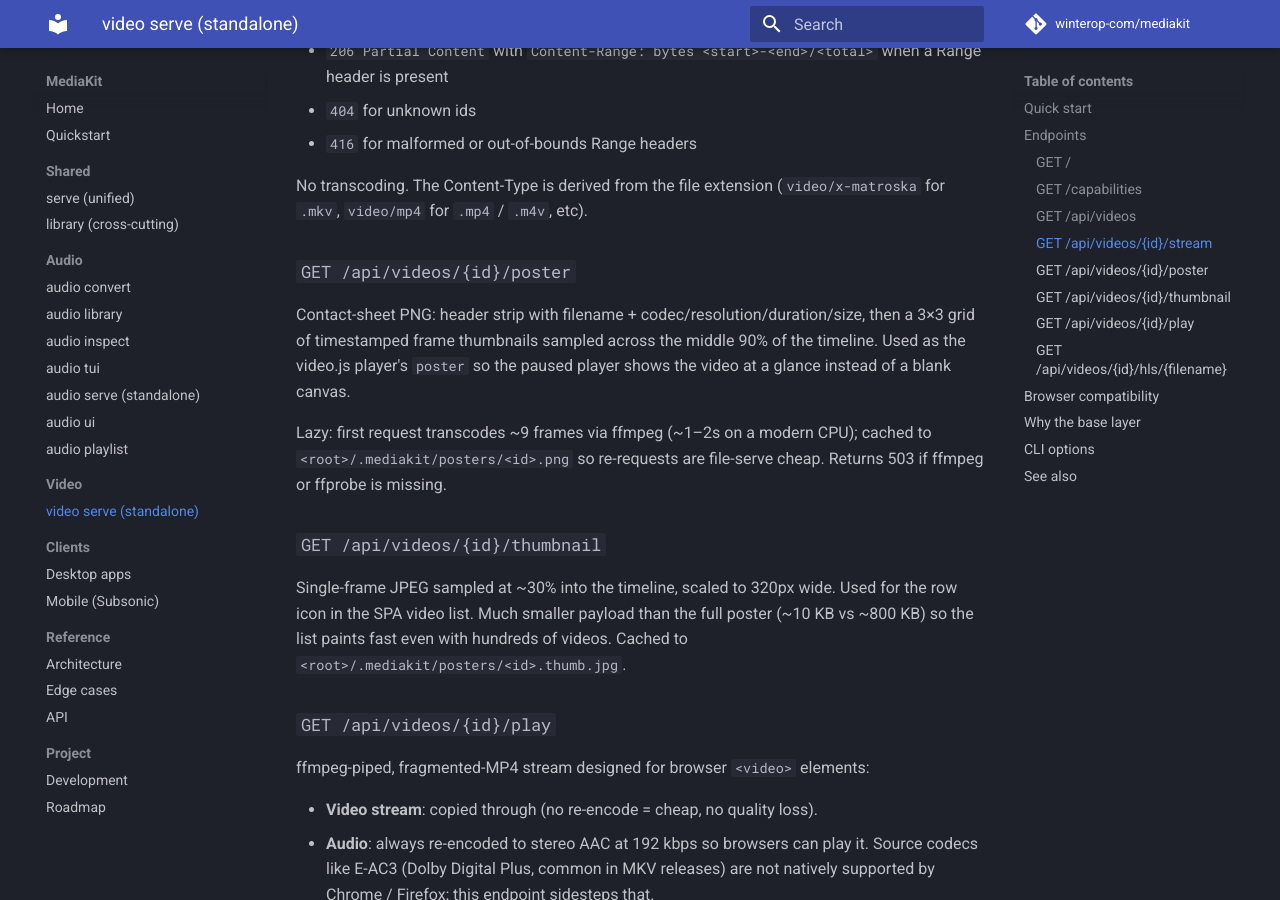
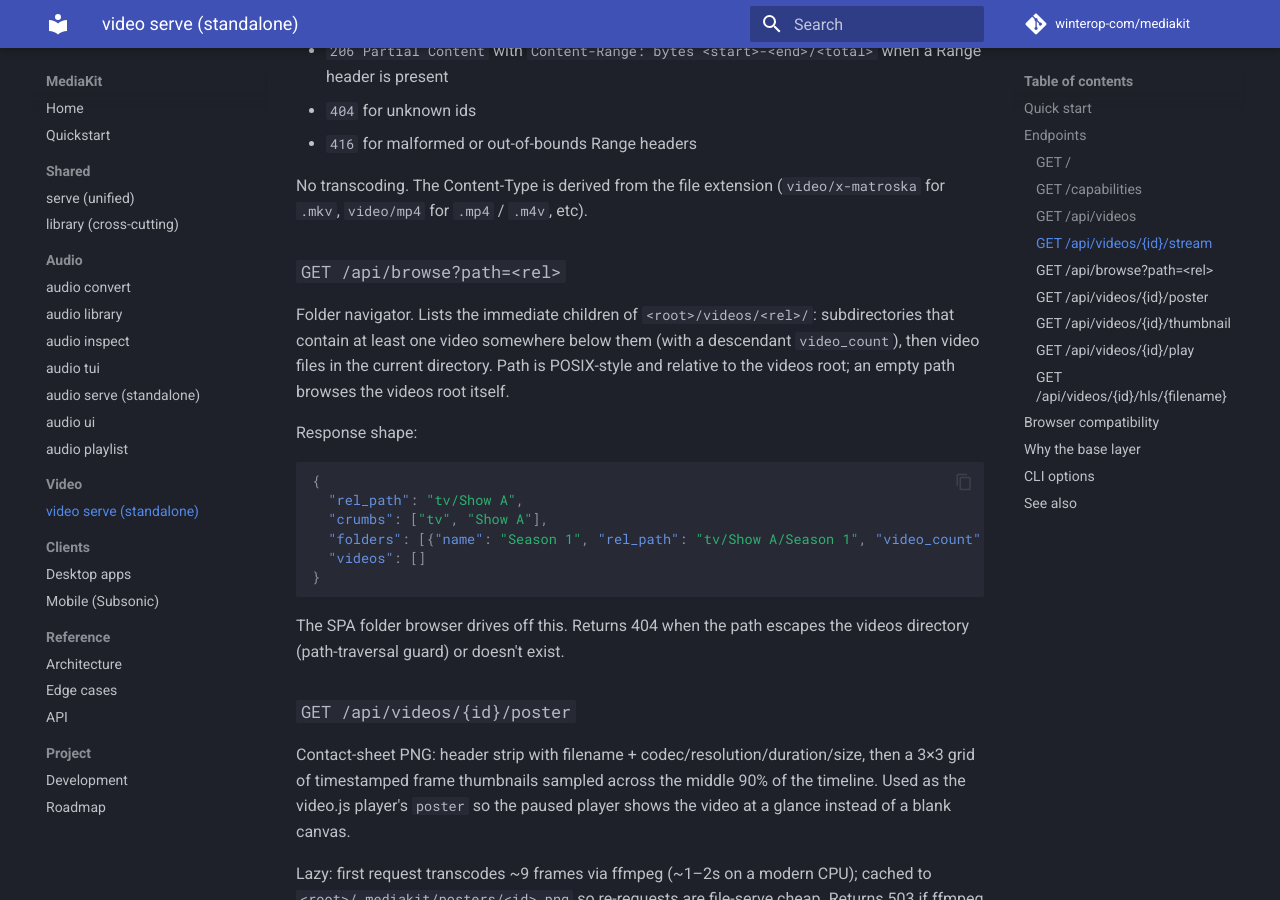
Before and after one commit to winterop-com/maneki, an MkDocs documentation site: the page built from docs/guides/video.md, in a window 1280 px wide and 900 px high, scrolled down 2332 px. Built offline with MkDocs 1.6.1 and Material for MkDocs 9.7.7, drawn with Linux system fonts in a browser that asks for light colours; comment, search, counter and statistics services are not loaded.

Commit message:
docs(video): folder browser endpoint + roadmap follow-ups
- video.md: add /api/browse section.
- roadmap.md: move folder-browser into Landed (with the descendant-
  count and traversal-guard details). Refine the long-filename entry
  to reflect what the deep-nesting test surfaced. Add 2160p / heavy-
  codec streaming and embedded-subtitle handling as new Open items
  (came up while testing the new library).

````diff
--- a/docs/guides/video.md
+++ b/docs/guides/video.md
@@ -95,6 +95,23 @@ Serves the raw bytes with HTTP Range support, so a browser's `<video>` tag (or V
 
 No transcoding. The Content-Type is derived from the file extension (`video/x-matroska` for `.mkv`, `video/mp4` for `.mp4` / `.m4v`, etc).
 
+### `GET /api/browse?path=<rel>`
+
+Folder navigator. Lists the immediate children of `<root>/videos/<rel>/`: subdirectories that contain at least one video somewhere below them (with a descendant `video_count`), then video files in the current directory. Path is POSIX-style and relative to the videos root; an empty path browses the videos root itself.
+
+Response shape:
+
+```json
+{
+  "rel_path": "tv/Show A",
+  "crumbs": ["tv", "Show A"],
+  "folders": [{"name": "Season 1", "rel_path": "tv/Show A/Season 1", "video_count": 13}],
+  "videos": []
+}
+```
+
+The SPA folder browser drives off this. Returns 404 when the path escapes the videos directory (path-traversal guard) or doesn't exist.
+
 ### `GET /api/videos/{id}/poster`
 
 Contact-sheet PNG: header strip with filename + codec/resolution/duration/size, then a 3×3 grid of timestamped frame thumbnails sampled across the middle 90% of the timeline. Used as the video.js player's `poster` so the paused player shows the video at a glance instead of a blank canvas.
````
Also changed, not shown: docs/roadmap.md (+5 -3 lines).
